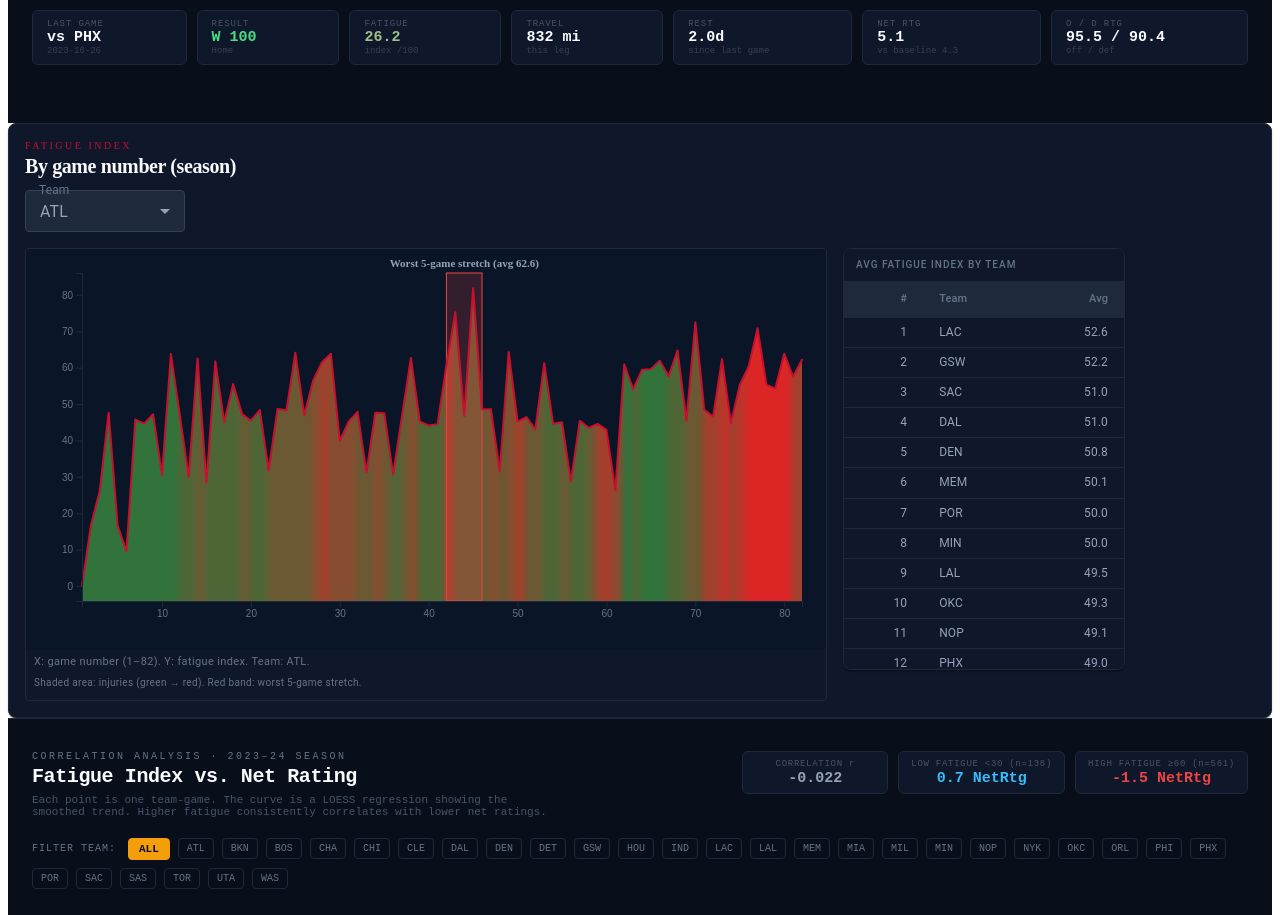
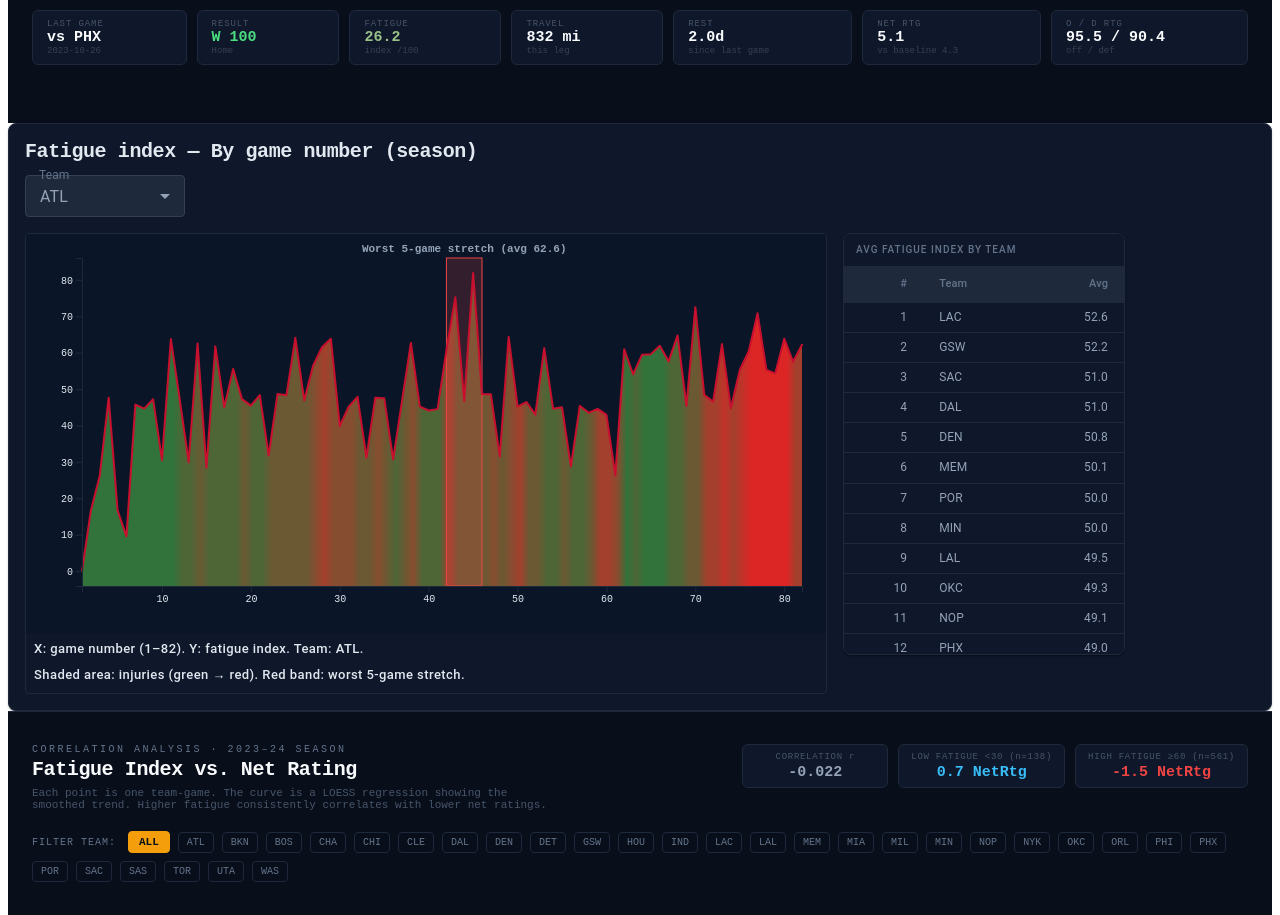
Before and after one commit to skarimann1/VizNBATravel-Performance, a React (Vite) app in the folder ReactVizGeneration/: page / in a window 1280 px wide. Shown: the part 725-1640 px from the top of the page. Built offline with nearby package versions, Linux system fonts and the light colour scheme.

Commit message:
formatting for fatigue index chart

```diff
--- a/ReactVizGeneration/src/components/FatigueIndexChart.tsx
+++ b/ReactVizGeneration/src/components/FatigueIndexChart.tsx
@@ -51,6 +51,7 @@ const MARGIN = { top: 24, right: 24, bottom: 48, left: 56 };
 
 /** Theme aligned with NbaTravelMap_v3 */
 const CHART_THEME = {
+  fontFamily: "'IBM Plex Mono','Courier New',monospace",
   bgPage: "#0f172a",
   bgChart: "#0a1628",
   border: "#1e293b",
@@ -305,7 +306,7 @@ export default function FatigueIndexChart() {
 
     const svg = d3.select(svgRef.current);
     svg.selectAll("*").remove();
-    svg.attr("style", `background: ${CHART_THEME.bgChart}; display: block;`);
+    svg.attr("style", `background: ${CHART_THEME.bgChart}; display: block; font-family: ${CHART_THEME.fontFamily};`);
 
     const innerWidth = WIDTH - MARGIN.left - MARGIN.right;
     const innerHeight = HEIGHT - MARGIN.top - MARGIN.bottom;
@@ -402,6 +403,7 @@ export default function FatigueIndexChart() {
         .attr("fill", CHART_THEME.textMuted)
         .attr("font-size", "11px")
         .attr("font-weight", "600")
+        .attr("font-family", CHART_THEME.fontFamily)
         .text(`Worst 5-game stretch (avg ${worst5GameStretch.avgFatigue.toFixed(1)})`);
     }
 
@@ -423,7 +425,7 @@ export default function FatigueIndexChart() {
       .call(xAxis)
       .attr("class", "x-axis")
       .call((sel) => {
-        sel.selectAll(".tick text").attr("fill", CHART_THEME.axis);
+        sel.selectAll(".tick text").attr("fill", "#e2e8f0").attr("font-family", CHART_THEME.fontFamily);
         sel.selectAll(".domain, .tick line").attr("stroke", CHART_THEME.border);
       });
 
@@ -431,7 +433,7 @@ export default function FatigueIndexChart() {
       .call(yAxis)
       .attr("class", "y-axis")
       .call((sel) => {
-        sel.selectAll(".tick text").attr("fill", CHART_THEME.axis);
+        sel.selectAll(".tick text").attr("fill", "#e2e8f0").attr("font-family", CHART_THEME.fontFamily);
         sel.selectAll(".domain, .tick line").attr("stroke", CHART_THEME.border);
       });
   }, [chartData, pointsWithFatigue, worst5GameStretch, selectedTeam]);
@@ -442,7 +444,7 @@ export default function FatigueIndexChart() {
 
   if (loading) {
     return (
-      <Box p={2} sx={{ color: CHART_THEME.textMuted, fontFamily: "monospace" }}>
+      <Box p={2} sx={{ color: CHART_THEME.textMuted, fontFamily: CHART_THEME.fontFamily }}>
         Loading team game data…
       </Box>
     );
@@ -454,17 +456,15 @@ export default function FatigueIndexChart() {
     <Paper
       sx={{
         p: 2,
+        fontFamily: CHART_THEME.fontFamily,
         background: CHART_THEME.bgPage,
         border: `1px solid ${CHART_THEME.border}`,
         borderRadius: 2,
         color: CHART_THEME.textMuted,
       }}
     >
-      <div style={{ fontSize: 10, letterSpacing: "0.25em", color: teamColor, textTransform: "uppercase", marginBottom: 4 }}>
-        Fatigue index
-      </div>
-      <h2 style={{ margin: 0, fontSize: 20, fontWeight: 700, color: CHART_THEME.text, letterSpacing: "-0.02em" }}>
-        By game number (season)
+      <h2 style={{ margin: 0, fontSize: 20, fontWeight: 700, color: "#e2e8f0", letterSpacing: "-0.02em" }}>
+        Fatigue index — By game number (season)
       </h2>
       <FormControl
         size="small"
@@ -482,6 +482,7 @@ export default function FatigueIndexChart() {
           "& .MuiInputLabel-root": { color: CHART_THEME.textDim },
           "& .MuiInputLabel-root.Mui-focused": { color: CHART_THEME.textMuted },
           "& .MuiSvgIcon-root": { color: CHART_THEME.textMuted },
+          "& .MuiSelect-select": { fontFamily: "inherit" },
         }}
       >
         <InputLabel id="team-select-label">Team</InputLabel>
@@ -493,6 +494,7 @@ export default function FatigueIndexChart() {
             MenuProps={{
               PaperProps: {
                 sx: {
+                  fontFamily: CHART_THEME.fontFamily,
                   background: CHART_THEME.bgPage,
                   border: `1px solid ${CHART_THEME.border}`,
                   "& .MuiMenuItem-root": { color: CHART_THEME.textMuted },
@@ -520,14 +522,14 @@ export default function FatigueIndexChart() {
           <Typography
             variant="caption"
             display="block"
-            sx={{ px: 1, py: 0.5, color: CHART_THEME.textDim, fontSize: 11 }}
+            sx={{ px: 1, py: 0.5, color: "#e2e8f0", fontSize: 13, fontWeight: 500 }}
           >
             X: game number (1–82). Y: fatigue index. Team: {selectedTeam}.
           </Typography>
           <Typography
             variant="caption"
             display="block"
-            sx={{ px: 1, pb: 1, color: CHART_THEME.textDim, fontSize: 10 }}
+            sx={{ px: 1, pb: 1, color: "#e2e8f0", fontSize: 13, fontWeight: 500 }}
           >
             Shaded area: injuries (green → red). Red band: worst 5-game stretch.
           </Typography>
@@ -535,6 +537,7 @@ export default function FatigueIndexChart() {
         <TableContainer
           component={Paper}
           sx={{
+            fontFamily: CHART_THEME.fontFamily,
             maxWidth: 280,
             maxHeight: 420,
             background: CHART_THEME.bgPage,
```
Lines whose indentation alone changed are shown as unchanged.
